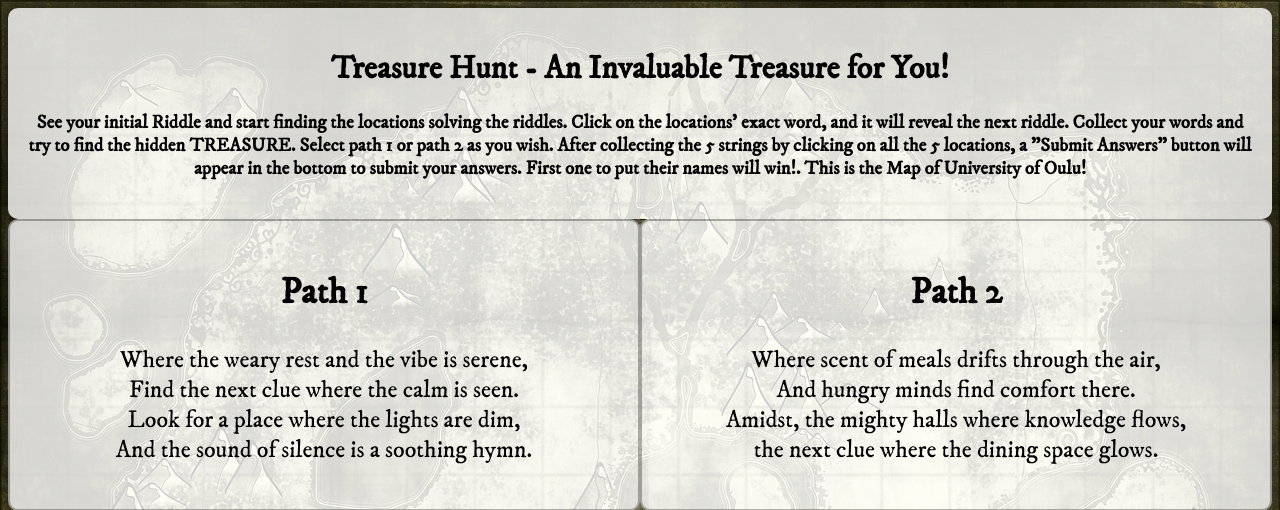
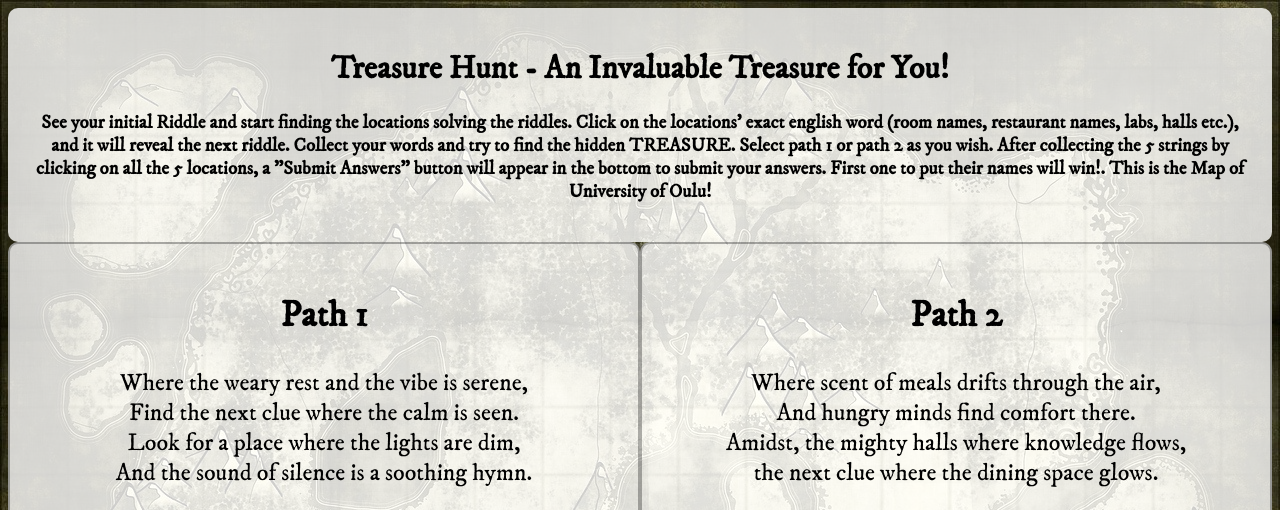
Before and after one commit to Sameera-G/treasure_hunt_game, a Flask app: page / in a window 1280 px wide. Shown: the top 510 px of the page. Run offline with Flask 3, Linux system fonts and the light colour scheme.

Commit message:
Treasure hunt game

```diff
--- a/templates/index.html
+++ b/templates/index.html
@@ -131,7 +131,7 @@
 <body>
     <div class="title-container">
         <h1>Treasure Hunt - An Invaluable Treasure for You!</h1>
-        <h3>See your initial Riddle and start finding the locations solving the riddles. Click on the locations' exact word, and it will reveal the next riddle. Collect your words and try to find the hidden TREASURE. Select path 1 or path 2 as you wish. After collecting the 5 strings by clicking on all the 5 locations, a "Submit Answers" button will appear in the bottom to submit your answers. First one to put their names will win!. This is the Map of University of Oulu!</h3>
+        <h3>See your initial Riddle and start finding the locations solving the riddles. Click on the locations' exact english word (room names, restaurant names, labs, halls etc.), and it will reveal the next riddle. Collect your words and try to find the hidden TREASURE. Select path 1 or path 2 as you wish. After collecting the 5 strings by clicking on all the 5 locations, a "Submit Answers" button will appear in the bottom to submit your answers. First one to put their names will win!. This is the Map of University of Oulu!</h3>
     </div>
 
     <div class="riddle-container">
```
